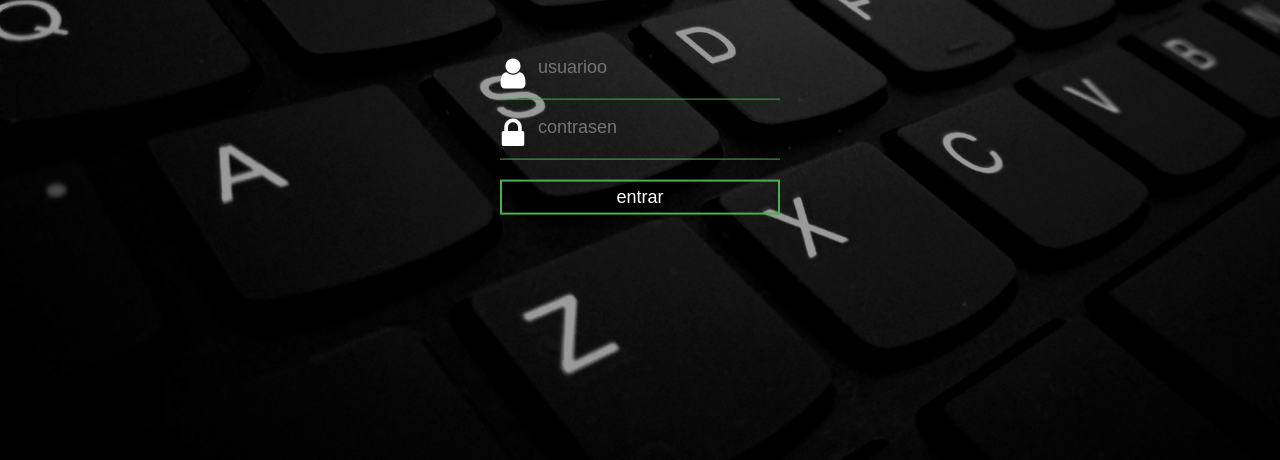
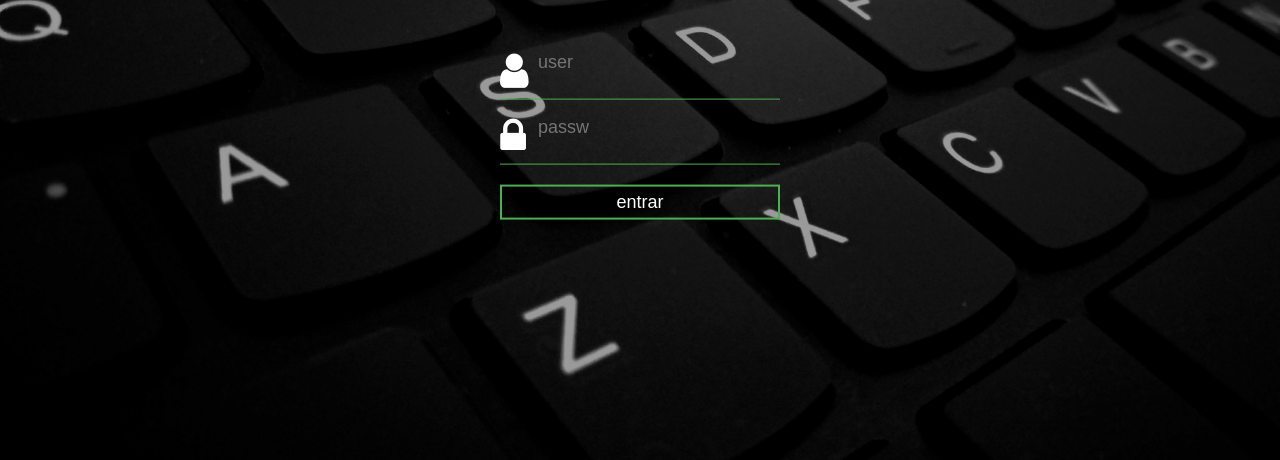
Before and after one commit to marquitobb/login, a plain HTML site: page index.html in a window 1280 px wide. Shown: the part 340-800 px from the top of the page. Drawn offline with Linux system fonts and the light colour scheme.

Commit message:
"se edito el size"

```diff
--- a/estilo.css
+++ b/estilo.css
@@ -38,7 +38,7 @@ body{
     width: 26px;
     float: left;
     text-align: center;
-    font-size: 35px;
+    font-size: 40px;
 }
 
 .textbox input{
--- a/index.html
+++ b/index.html
@@ -10,12 +10,12 @@
         <h1>login</h1>
         <div class="textbox">
             <i class="fa fa-user" aria-hidden="true"></i>
-            <input type="text" placeholder="usuarioo" name="" value="">
+            <input type="text" placeholder="user" name="" value="">
         </div>
 
         <div class="textbox">
             <i class="fa fa-lock" aria-hidden="true"></i>
-            <input type="password" placeholder="contrasena" name="" value="">
+            <input type="password" placeholder="passw" name="" value="">
         </div>
 
         <input class="btn" type="button" name="" value="entrar">
```
